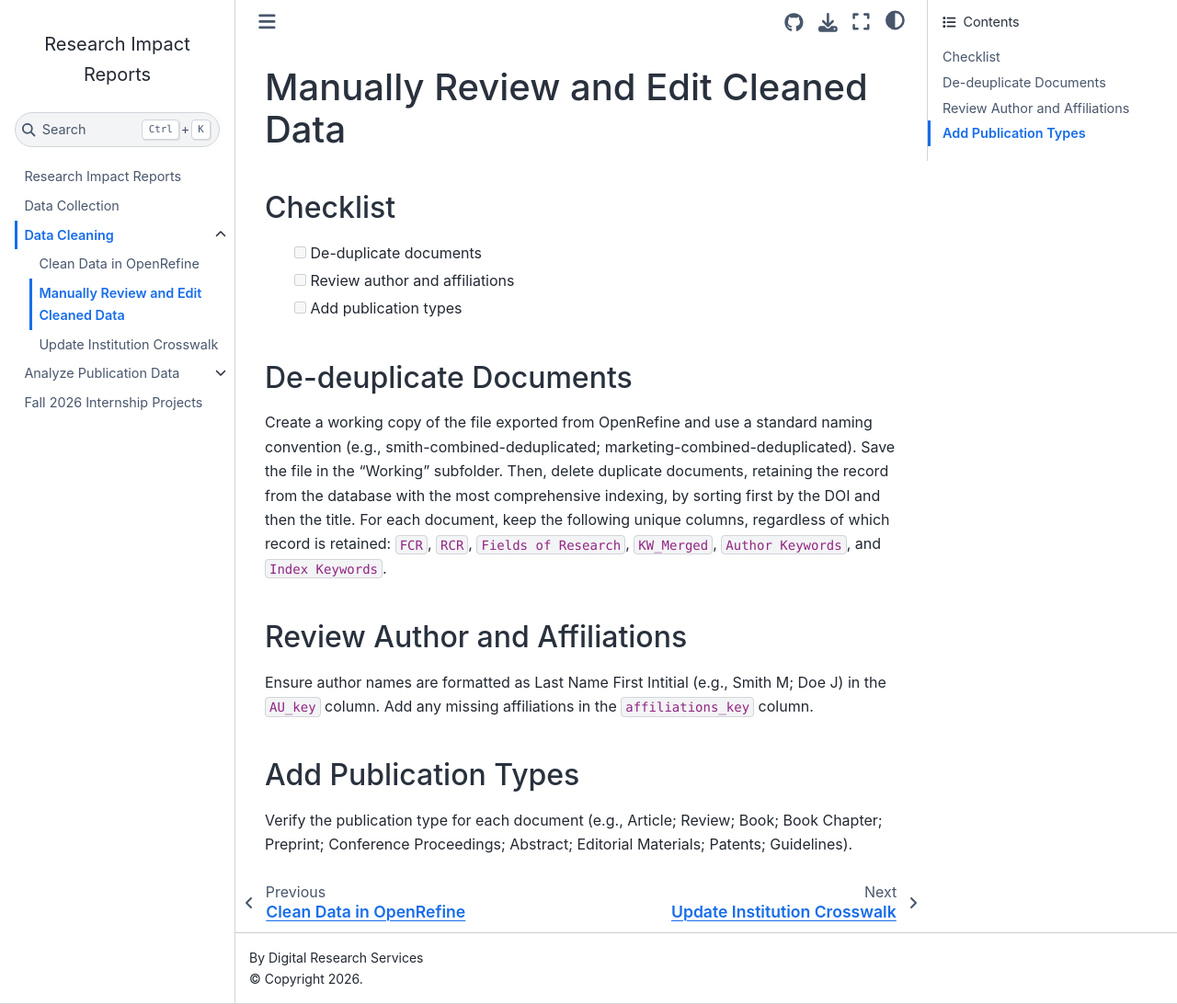
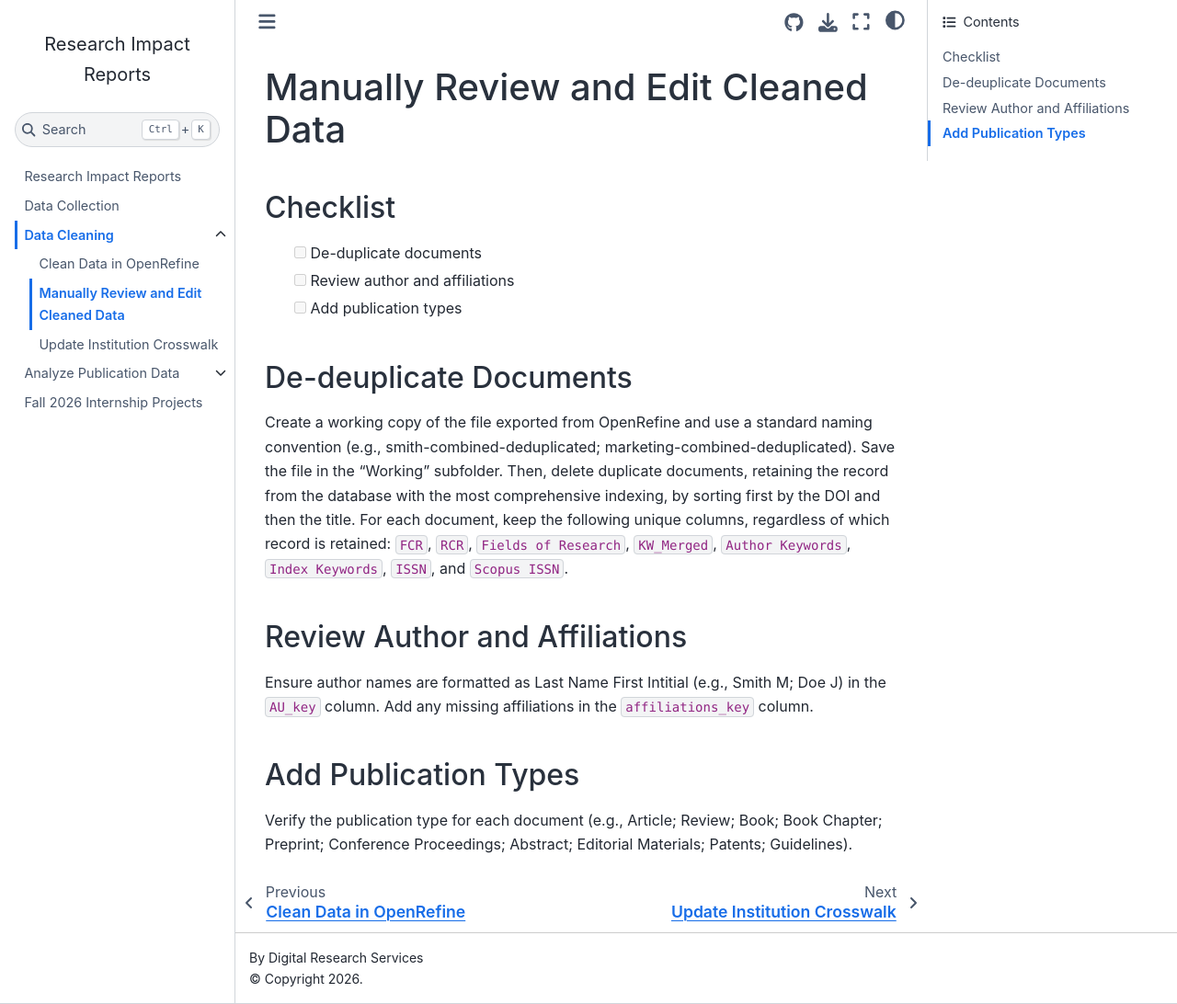
Before and after one commit to vvlooking/research-impact, a Jupyter Book: the page built from website/data-cleaning-review.md, in a window 1280 px wide and 1092 px high. Shown: the whole window at 92% size. Built offline with Jupyter Book 1.0.4 settings and Sphinx 7.4.7 and the Sphinx Book theme 1.1.4, drawn with Linux system fonts in a browser that asks for light colours.

Commit message:
Update data-cleaning-review.md

```diff
--- a/website/data-cleaning-review.md
+++ b/website/data-cleaning-review.md
@@ -6,7 +6,7 @@
 - [ ] Add publication types
 
 ## De-deuplicate Documents
-Create a working copy of the file exported from OpenRefine and use a standard naming convention (e.g., smith-combined-deduplicated; marketing-combined-deduplicated). Save the file in the "Working" subfolder. Then, delete duplicate documents, retaining the record from the database with the most comprehensive indexing, by sorting first by the DOI and then the title. For each document, keep the following unique columns, regardless of which record is retained: `FCR`, `RCR`, `Fields of Research`, `KW_Merged`, `Author Keywords`, and `Index Keywords`.
+Create a working copy of the file exported from OpenRefine and use a standard naming convention (e.g., smith-combined-deduplicated; marketing-combined-deduplicated). Save the file in the "Working" subfolder. Then, delete duplicate documents, retaining the record from the database with the most comprehensive indexing, by sorting first by the DOI and then the title. For each document, keep the following unique columns, regardless of which record is retained: `FCR`, `RCR`, `Fields of Research`, `KW_Merged`, `Author Keywords`, `Index Keywords`, `ISSN`, and `Scopus ISSN`.
 
 ## Review Author and Affiliations
 Ensure author names are formatted as Last Name First Intitial (e.g., Smith M; Doe J) in the `AU_key` column. Add any missing affiliations in the `affiliations_key` column.
```
